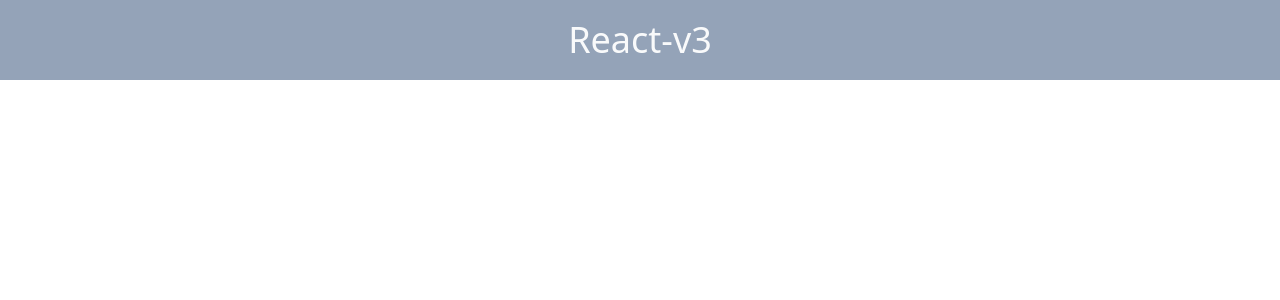
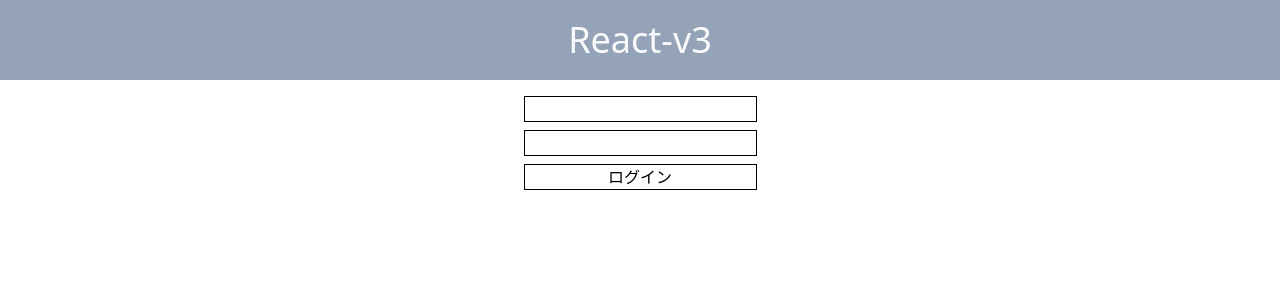
Before and after one commit to pj100-team/react-v3, a React (Create React App) app: page / in a window 1280 px wide. Shown: the top 300 px of the page. Built offline with nearby package versions, Linux system fonts and the light colour scheme.

Commit message:
👍 ログイン画面の作成

```diff
--- a/src/App.tsx
+++ b/src/App.tsx
@@ -1,11 +1,13 @@
-import "./App.css";
+import './App.css';
+import Login from './components/Login';
 
 function App() {
-	return (
-		<header className="bg-[#94A3B8] text-center p-[20px] text-4xl text-[#F9FAFB]">
-			React-v3
-		</header>
-	);
+  return (
+    <>
+      <header className="bg-[#94A3B8] text-center p-[20px] text-4xl text-[#F9FAFB]">React-v3</header>
+      <Login />
+    </>
+  );
 }
 
 export default App;
--- /dev/null
+++ b/src/components/Login.tsx
@@ -0,0 +1,30 @@
+import { useState } from 'react';
+
+const Login = () => {
+  const [address, setAddress] = useState<string>('');
+  const [pass, setPass] = useState<string>('');
+
+  const onSubmit = () => {
+    console.log('Address:', address);
+    console.log('Password:', pass);
+  };
+
+  return (
+    <div className="flex justify-center items-center mt-4">
+      <form className="flex flex-col space-y-2" onSubmit={onSubmit}>
+        <input
+          type="text"
+          className="border-black border"
+          value={address}
+          onChange={(e) => setAddress(e.target.value)}
+        />
+        <input type="password" className="border-black border" value={pass} onChange={(e) => setPass(e.target.value)} />
+        <button type="submit" className="border border-black">
+          ログイン
+        </button>
+      </form>
+    </div>
+  );
+};
+
+export default Login;
```
